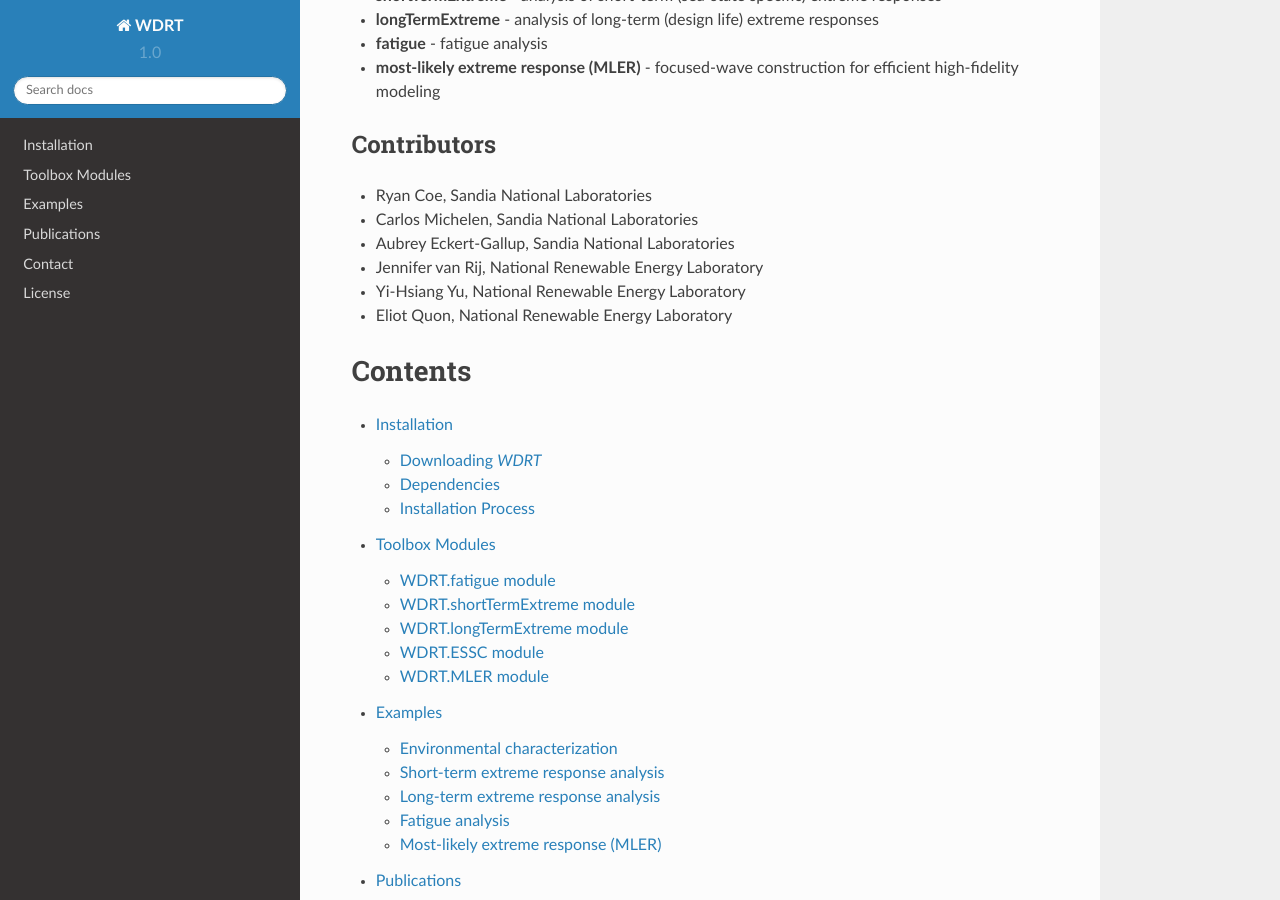
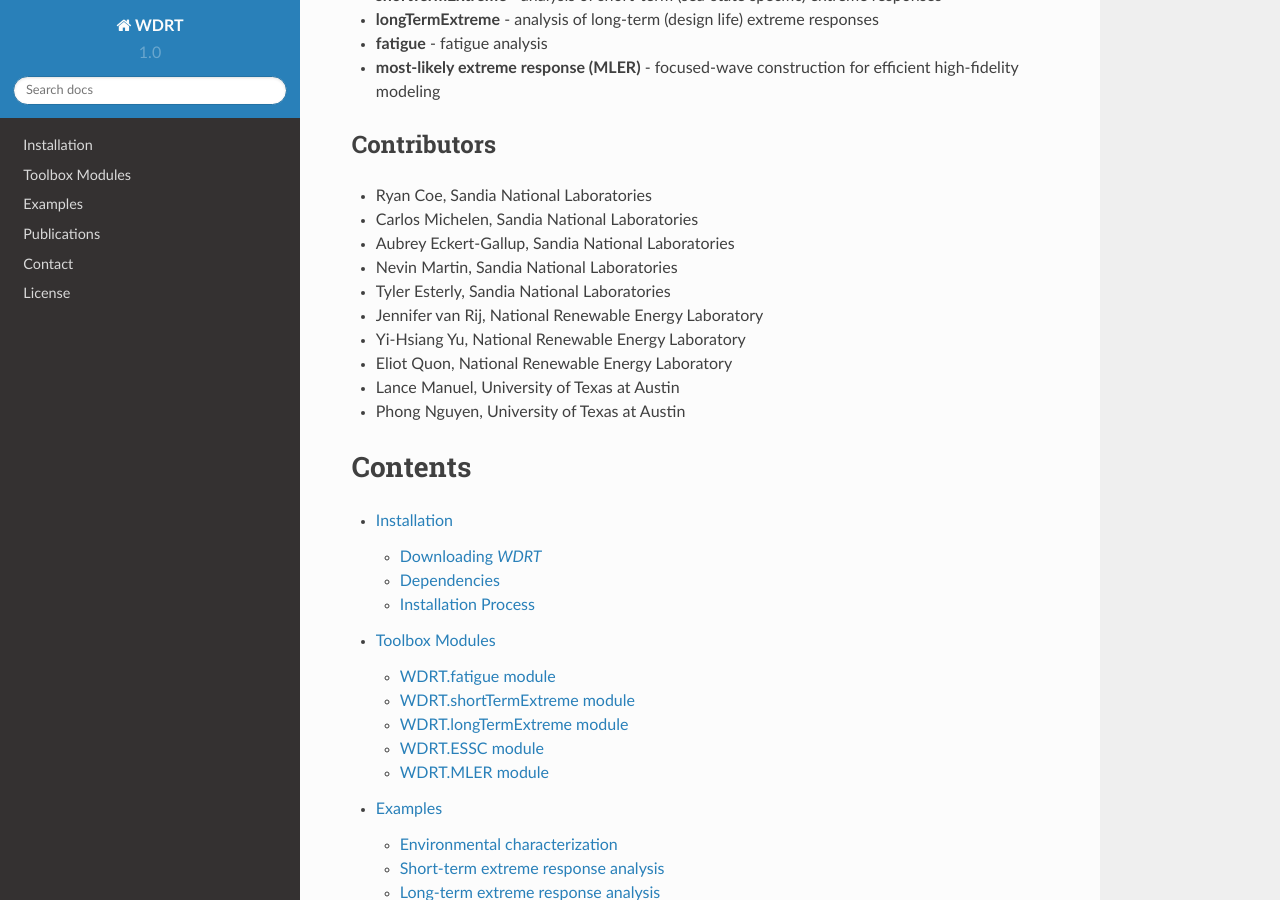
Before and after one commit to beseng/WDRT, a Sphinx documentation site: the page built from doc/index.rst, in a window 1280 px wide and 900 px high, scrolled down 480 px. Built offline with Sphinx 7.4.7 and the Read the Docs theme 2.0.0, drawn with Linux system fonts in a browser that asks for light colours.

Commit message:
update contributors list

```diff
--- a/doc/index.rst
+++ b/doc/index.rst
@@ -22,9 +22,13 @@
 * Ryan Coe, Sandia National Laboratories
 * Carlos Michelen, Sandia National Laboratories
 * Aubrey Eckert-Gallup, Sandia National Laboratories
+* Nevin Martin, Sandia National Laboratories
+* Tyler Esterly, Sandia National Laboratories
 * Jennifer van Rij, National Renewable Energy Laboratory
 * Yi-Hsiang Yu, National Renewable Energy Laboratory
 * Eliot Quon, National Renewable Energy Laboratory
+* Lance Manuel, University of Texas at Austin
+* Phong Nguyen, University of Texas at Austin
 
 Contents
 ========
```
